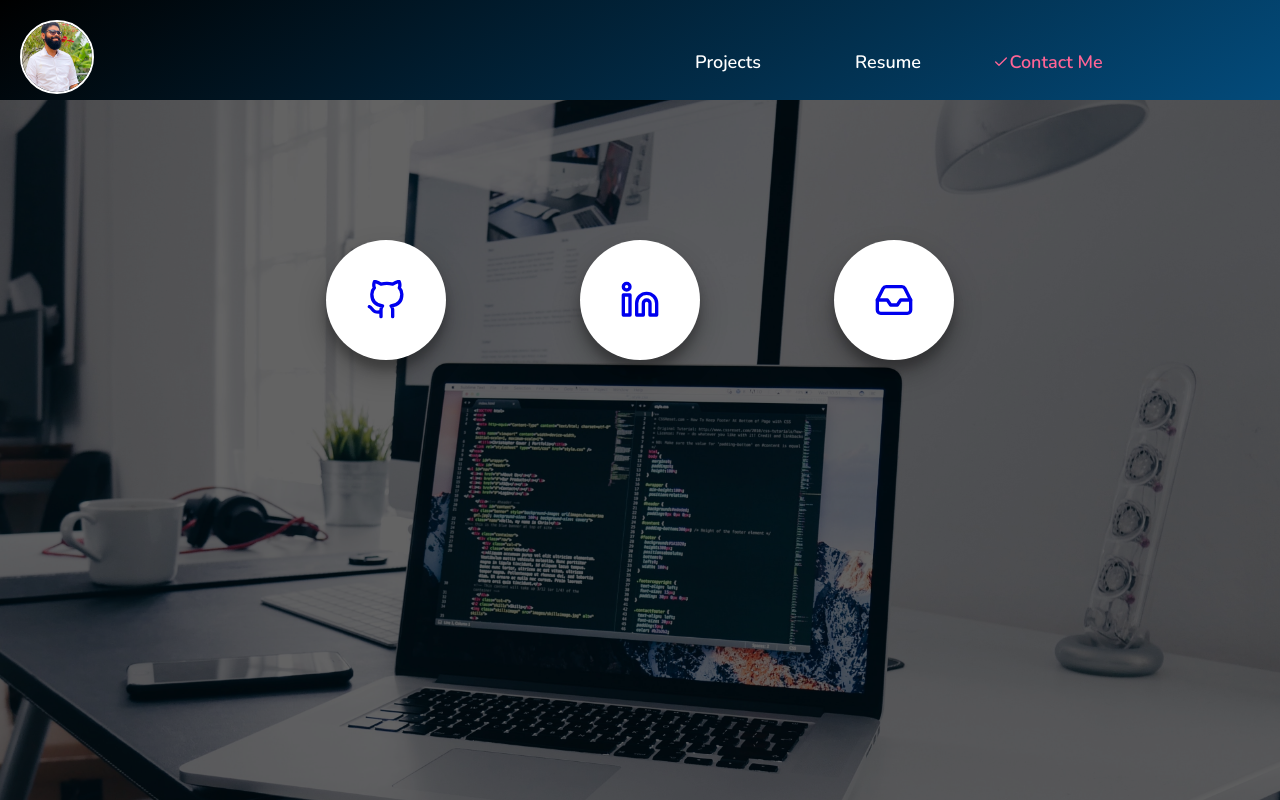
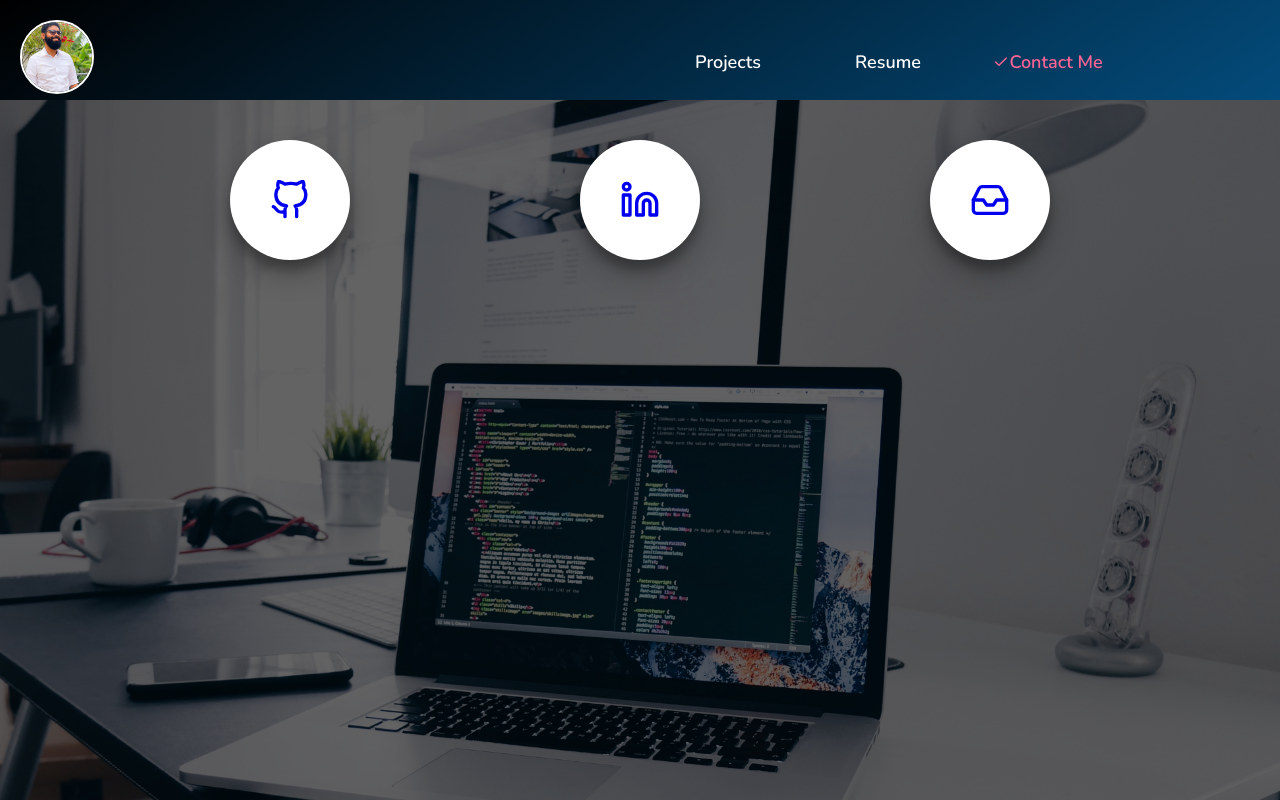
Before and after one commit to zerico007/profile, a React (Create React App) app: page / in a window 1280 px wide. Both pictures are taken after a click on the element "Contact Me". Shown: the top 800 px of the page. Built offline with nearby package versions, Linux system fonts and the light colour scheme.

Commit message:
small fixes

```diff
--- a/src/components/Contacts.js
+++ b/src/components/Contacts.js
@@ -28,9 +28,8 @@ const ContactBox = styled.div`
 
 const ContactsContainer = styled.div`
   position: relative;
-  top: ${(props) => (props.mobileSite ? "30px" : "100px")};
   margin: 0 auto;
-  width: 70vw;
+  width: 100vw;
   height: 100vh;
   display: flex;
   flex-direction: ${(props) => (props.mobileSite ? "column" : "row")};
--- a/src/components/NavBar.js
+++ b/src/components/NavBar.js
@@ -103,7 +103,7 @@ const NavBar = ({ mobile, setRoute, route }) => {
       setTimeout(() => {
         mobileNavRef.current.classList.remove("exit");
         setShowNav(!showNav);
-      }, 1000);
+      }, 600);
     }
     if (mobile && !showNav) {
       setShowNav(!showNav);
--- a/src/index.css
+++ b/src/index.css
@@ -123,11 +123,11 @@ span {
 }
 
 .exit {
-  animation: exitTopRight 1s;
+  animation: exitTopRight 0.6s;
   transform-origin: 100% 0%;
 }
 .enter {
-  animation: enterTopRight 1s;
+  animation: enterTopRight 0.6s;
   transform-origin: 100% 0%;
 }
 
```
